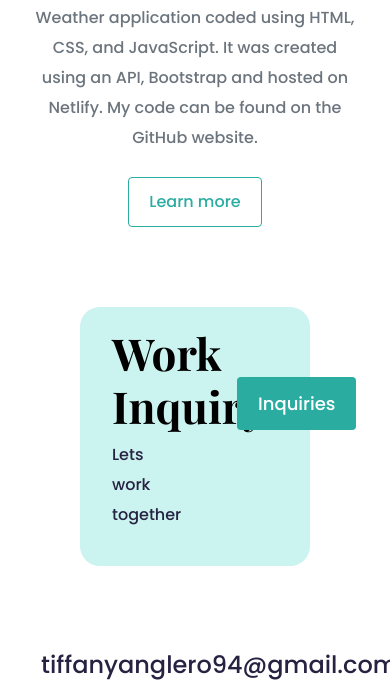
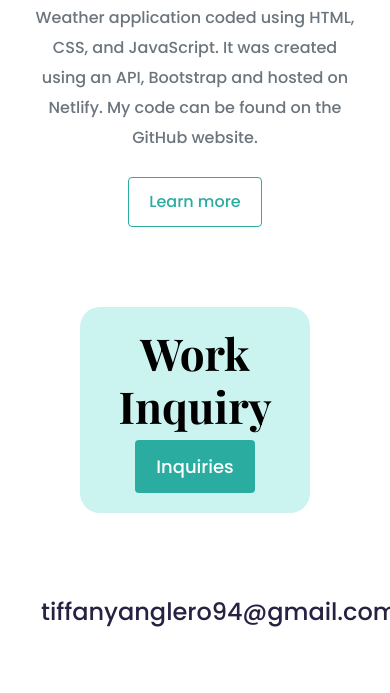
Before and after one commit to tanglero4/Final-portfolio, a plain HTML site: page index.html in a window 390 px wide. Shown: the part 763-1456 px from the top of the page. Drawn offline with nearby package versions, Linux system fonts and the light colour scheme.

Commit message:
Inquiry button made responsive

```diff
--- a/index.html
+++ b/index.html
@@ -46,11 +46,11 @@
   <div class="work-inquiry">
   <div class="container">
       <div class="row">
-          <div class="col-6">
+          <div class="col">
             <h2>Work Inquiry</h2>
-            <p>Lets work together</p>
+            <p class="d-none d-lg-block">Lets work together</p>
           </div>
-  <div class="col-6">
+  <div class="col">
       <div class="inquiry-button">
       <a href="#" class="btn btn-branding">Inquiries</a>
     </div>
--- a/src/style.css
+++ b/src/style.css
@@ -70,16 +70,13 @@
   .country {
     font-size: 16px;
   }
-.work-inquiry{
+  .work-inquiry{
     background: var(--primary-color);
     border-radius: 20px;
     padding: 20px;
     margin: 10px 80px;
 }
-.inquiry-button{
-    padding: 40px;
-    padding-left: 260px;
-}
+
 .weather-image{
     margin-top: 150px;
    width: 650px;
@@ -108,9 +105,11 @@
             text-align: center;
           }
     .inquiry-button{
-        padding: 50px 30px;
+padding-top: 10px;
+        padding: 0;
     }
     .work-inquiry{
+      text-align: center;
         margin-top: 60px;
     }
   }
```
